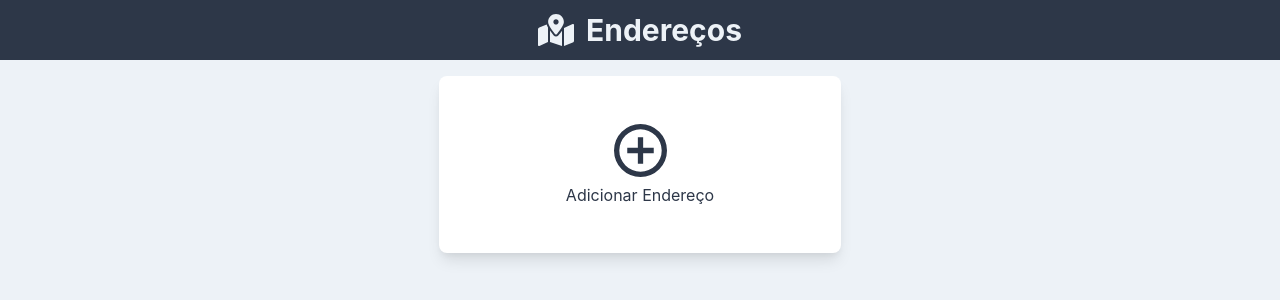
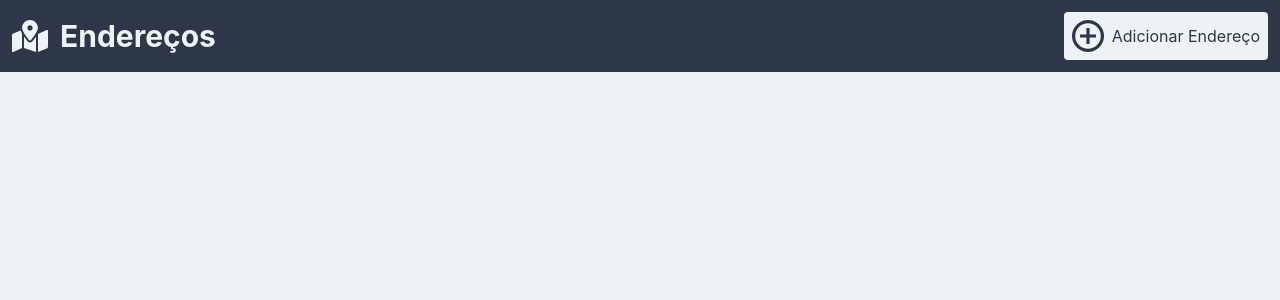
Before and after one commit to guicampanati/enderecos, a React (Create React App) app: page / in a window 1280 px wide. Shown: the top 300 px of the page. Built offline with nearby package versions, Linux system fonts and the light colour scheme.

Commit message:
Refactor: ui

```diff
--- a/src/pages/Home/CreateItem.js
+++ b/src/components/Navigation/CreateAddress.js
@@ -1,26 +1,23 @@
 import React from 'react';
 import styled from 'styled-components';
 import { Link } from 'react-router-dom';
-import Card from '../../components/Card';
 import Add from '../../svg/Add';
 
 const CreateItem = () => (
-  <Card.Container className="create_item">
-    <Card.Wrapper>
-      <LinkAdd to="/criar">
-        <Add />
-        <div>Adicionar Endereço</div>
-      </LinkAdd>
-    </Card.Wrapper>
-  </Card.Container>
+  <LinkAdd to="/criar">
+    <Add />
+    <div>Adicionar Endereço</div>
+  </LinkAdd>
 );
 
 const LinkAdd = styled(Link)`
   display: flex;
-  flex-direction: column;
+  flex-direction: row;
   align-items: center;
-  padding: ${props => props.theme.spacing.s12};
+  padding: ${props => props.theme.spacing.s2};
   color: ${props => props.theme.color.gray.dark};
+  background-color: ${props => props.theme.color.gray.light};
+  border-radius: ${props => props.theme.borderRadius.default};
 
   &:hover {
     background-color: ${props => props.theme.color.gray.dark};
@@ -29,7 +26,7 @@ const LinkAdd = styled(Link)`
 
   svg {
     fill: currentColor;
-    margin-bottom: ${props => props.theme.spacing.s2};
+    margin-right: ${props => props.theme.spacing.s2};
   }
 `;
 
--- a/src/components/Navigation.js
+++ b/src/components/Navigation/index.js
@@ -1,7 +1,8 @@
 import React from 'react';
 import { Link } from 'react-router-dom';
 import styled from 'styled-components';
-import Logo from '../svg/Logo';
+import Logo from '../../svg/Logo';
+import CreateAddress from './CreateAddress';
 
 const Navigation = () => (
   <Header>
@@ -9,14 +10,19 @@ const Navigation = () => (
       <Logo />
       <span>Endereços</span>
     </LinkLogo>
+    <CreateAddress />
   </Header>
 );
 
 const Header = styled.header`
-  display: flex;
-  justify-content: center;
   background-color: ${props => props.theme.color.gray.dark};
   padding: ${props => props.theme.spacing.s3};
+
+  @media (min-width: ${props => props.theme.screen.sm}) {
+    display: flex;
+    justify-content: space-between;
+    align-items: center;
+  }
 `;
 
 const LinkLogo = styled(Link)`
--- a/src/pages/Home/index.js
+++ b/src/pages/Home/index.js
@@ -1,6 +1,5 @@
 import React from 'react';
 import styled from 'styled-components';
-import CreateItem from './CreateItem';
 import Address from './Address';
 import { useAddressList } from '../../hooks';
 
@@ -9,7 +8,6 @@ const Home = () => {
 
   return (
     <Container>
-      <CreateItem />
       {addresses &&
         addresses.map(address => (
           <Address key={address.id} address={address} />
--- a/src/svg/Add.js
+++ b/src/svg/Add.js
@@ -3,8 +3,8 @@ import React from 'react';
 const Add = () => (
   <>
     <svg
-      width="53"
-      height="53"
+      width="32"
+      height="32"
       xmlns="http://www.w3.org/2000/svg"
       viewBox="0 0 20 20"
     >
```
